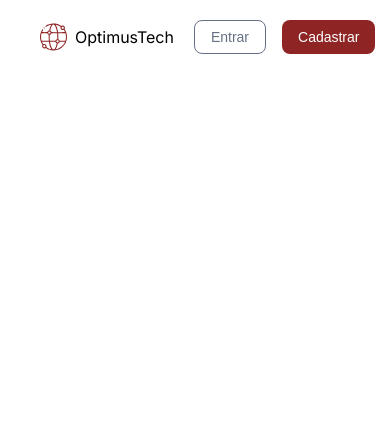
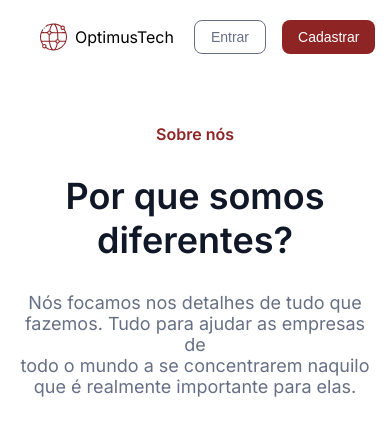
Before and after one commit to LucasMB21/7daysofcode-html-css, a plain HTML site: page index.html in a window 390 px wide. Drawn offline with Linux system fonts and the light colour scheme.

Commit message:
update day two

```diff
--- a/index.html
+++ b/index.html
@@ -26,6 +26,14 @@
                 <button class="botao-navbar botao-cadastrar">Cadastrar</button>
             </div>
         </header>
+
+        <main class="cabecalho">
+            <section class="cabecalho__conteudo">
+                <span class="cabecalho__conteudo__texto">Sobre nós</span>
+                <h1 class="cabecalho__conteudo__titulo">Por que somos diferentes?</h1>
+                <p class="cabecalho__conteudo__paragrafo">Nós focamos nos detalhes de tudo que fazemos. Tudo para ajudar as empresas de<br> todo o mundo a se concentrarem naquilo que é realmente importante para elas.</p>
+            </section>
+        </main>
     </body>
 
 </html>
--- a/style.css
+++ b/style.css
@@ -3,6 +3,7 @@
     --cor-escrita-logo: #3A404E;
     --cor-cinza-botão: #667085;
     --cor-vermelha: #8E2424;
+    --cor-preta-texto: #101828;
     --fonte-principal: "Inter";
 }
 
@@ -71,6 +72,33 @@ body {
     opacity: 0.8;
 }
 
+.cabecalho {
+    display: flex;
+    flex-direction: column;
+    align-items: center;
+    gap: 24px;
+    text-align: center;
+    margin-top: 70px;
+}
+
+.cabecalho__conteudo__texto{
+    font-weight: 600;
+    font-size: 16px;
+    color: var(--cor-vermelha);
+}
+
+.cabecalho__conteudo__titulo {
+    font-weight: 600;
+    font-size: 48px;
+    color: var(--cor-preta-texto);
+}
+
+.cabecalho__conteudo__paragrafo {
+    font-weight: 400;
+    font-size: 20px;
+    color: var(--cor-cinza-botão);
+}
+
 @media (max-width: 768px) {
     .container-navbar {
         padding: 20px 20px;
@@ -88,4 +116,18 @@ body {
     .botoes-navbar {
         margin-left: auto;
     }
+
+    .cabecalho {
+        margin-top: 50px;
+        padding: 0 16px;
+    }
+
+    .cabecalho__conteudo__titulo {
+        font-size: 36px;
+    }
+
+    .cabecalho__conteudo__paragrafo {
+        font-size: 18px;
+    }
+
 }
```
